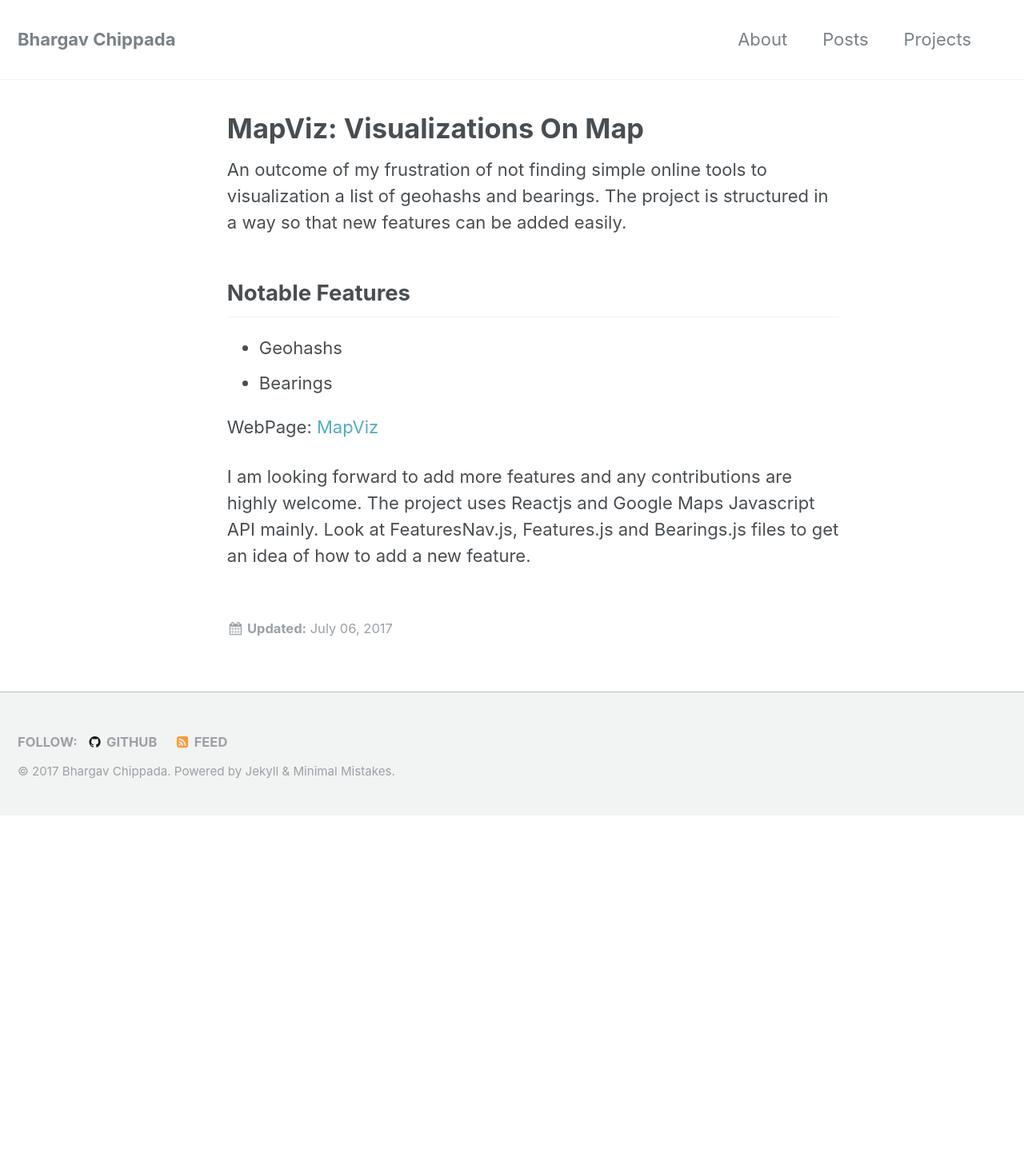
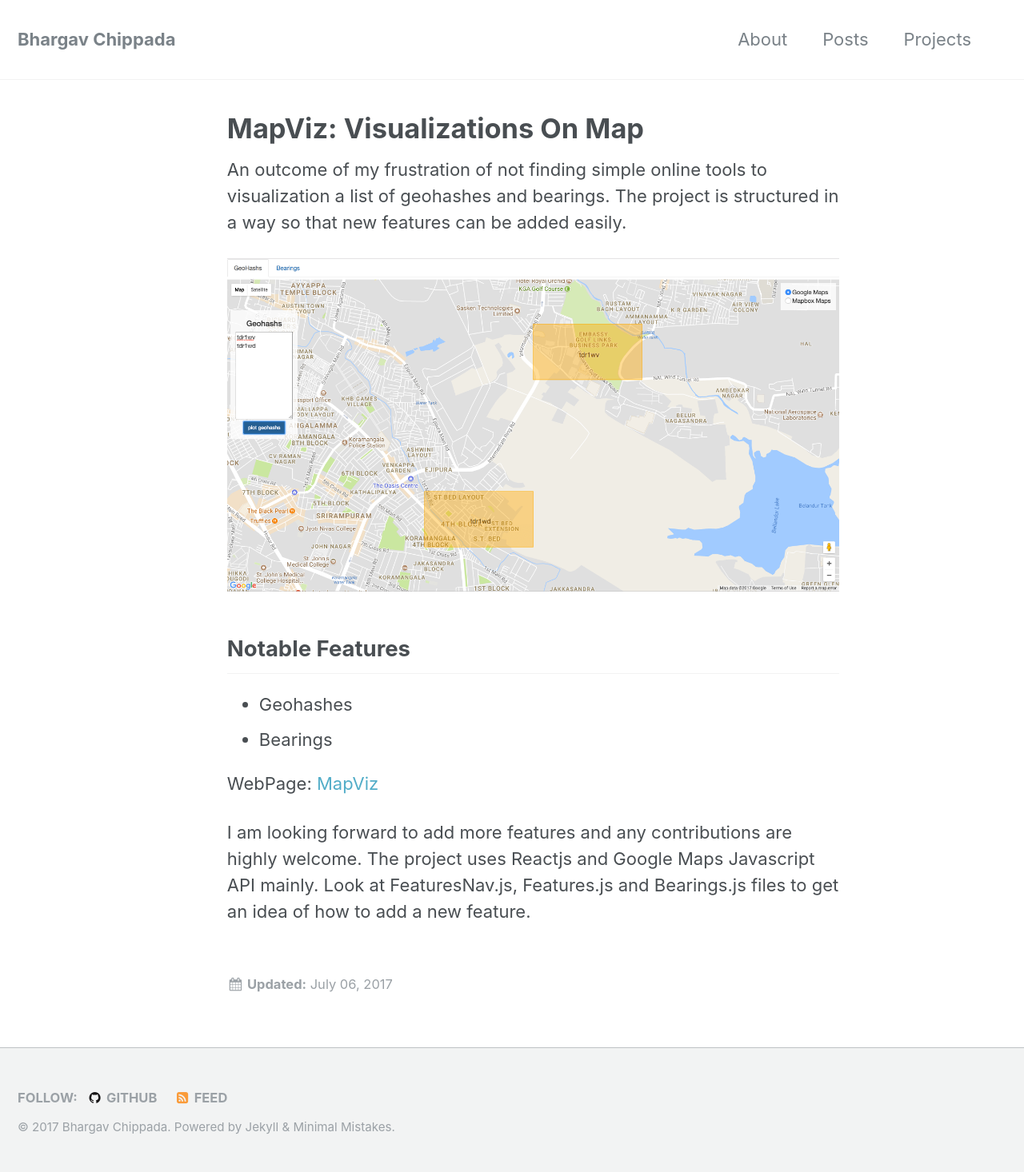
Before and after one commit to bhargavchippada/bhargavchippada.github.io, a Jekyll site: the page built from _projects/mapviz.md, in a window 1280 px wide. Shown: the whole page at 80% size. Built offline with Jekyll 4.4.1, drawn with Linux system fonts in a browser that asks for light colours; before the commit the page ends 1020 px from its top, so only the background shows below that.

Commit message:
added image to MapViz project

```diff
--- a/_projects/mapviz.md
+++ b/_projects/mapviz.md
@@ -5,10 +5,12 @@ excerpt: "Plot common types of geo data on map"
 last_modified_at: 2017-07-06
 ---
 
-An outcome of my frustration of not finding simple online tools to visualization a list of geohashs and bearings. The project is structured in a way so that new features can be added easily.
+An outcome of my frustration of not finding simple online tools to visualization a list of geohashes and bearings. The project is structured in a way so that new features can be added easily.
+
+![Mapviz Screenshot]({{ site.url }}{{ site.baseurl }}/assets/images/mapviz-min.png){: .align-center}
 
 ## Notable Features
-- Geohashs
+- Geohashes
 - Bearings
 
 WebPage: [MapViz](https://bhargavchippada.github.io/mapviz)
```
Also changed, not shown: assets/images/mapviz-min.png (added).
